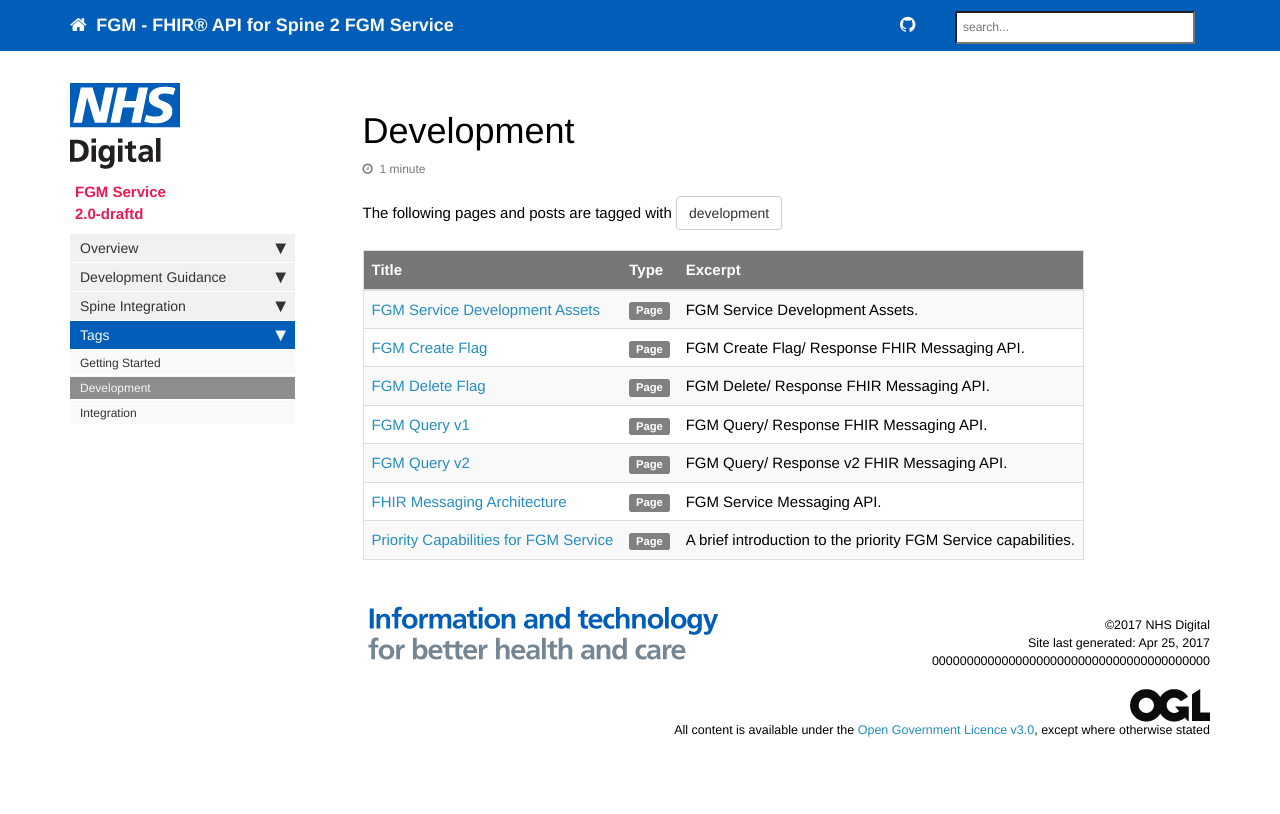
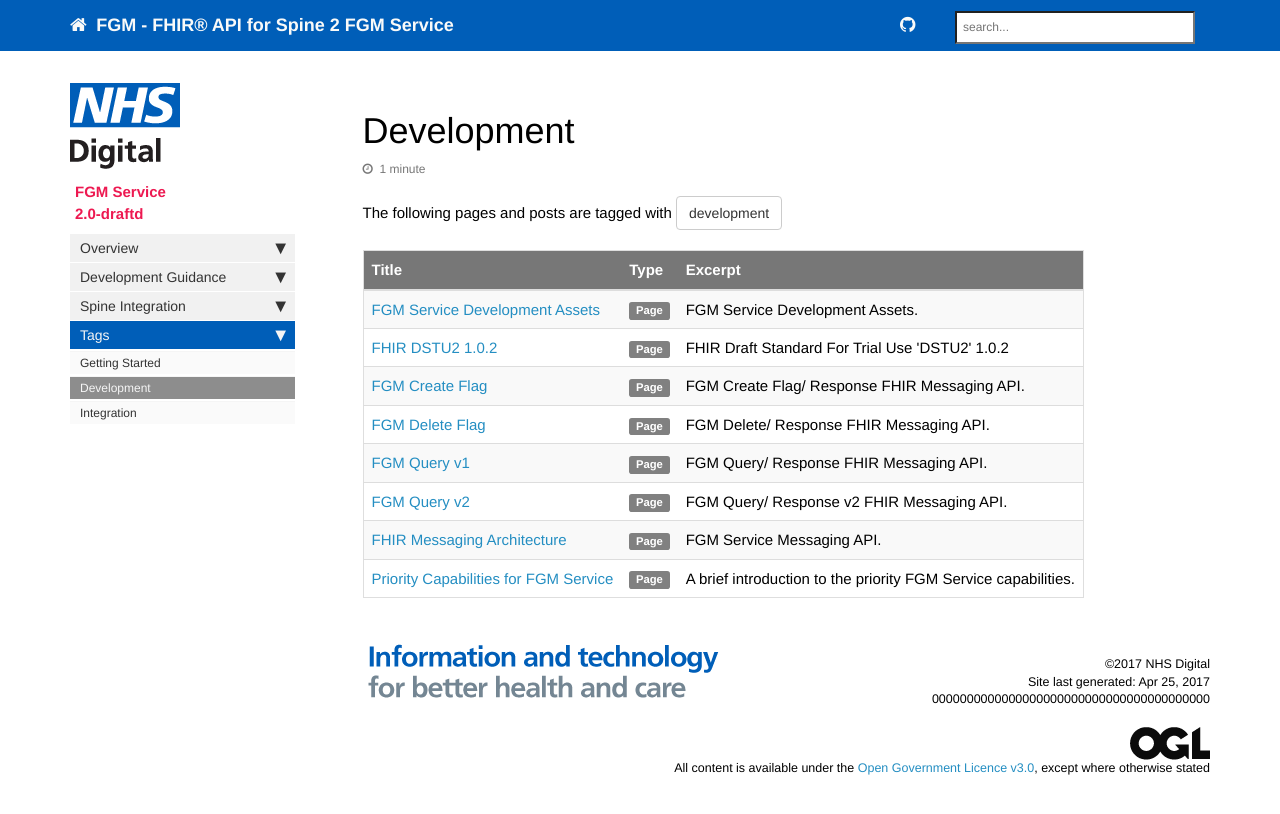
Before and after one commit to nhsconnect/fgm-risk-indication-service, a Jekyll site: the page built from pages/tags/tag_development.md, in a window 1280 px wide. Shown: the top 814 px of the page. Built offline with Jekyll 4.4.1, drawn with Linux system fonts in a browser that asks for light colours; nearby versions of some CDN libraries; comment, search, counter and statistics services are not loaded.

Commit message:
cosmetic changes

```diff
--- a/_data/sidebars/overview_sidebar.yml
+++ b/_data/sidebars/overview_sidebar.yml
@@ -18,15 +18,27 @@ entries:
     - title: Glossary
       url: /overview_glossary.html
       output: web
+
   - title: Development Guidance
     output: web
     folderitems:
     - title: Development Assets
       url: /development_deliverables.html
       output: web
-    - title: FHIR Messaging Architecture
+    - title: FHIR&reg; Messaging Architecture
       url: /development_messaging_architecture.html
       output: web
+
+      subfolders:
+      - title: FHIR&reg; API Guidance
+        output: web
+        subfolderitems:
+
+        - title: FHIR&reg; DSTU2 1.0.2
+          url: /development_dstu2.html
+          output: web
+
+
     - title: FGM Query v1
       url: /development_fgm_query_v1.html
       output: web
@@ -39,6 +51,7 @@ entries:
     - title: FGM Delete Flag
       url: /development_fgm_delete.html
       output: web
+
   - title: Spine Integration
     output: web
     folderitems:
--- /dev/null
+++ b/pages/development/development_dstu2.md
@@ -0,0 +1,14 @@
+---
+title: FHIR DSTU2 1.0.2
+keywords: development FHIR DSTU2
+tags: [development]
+sidebar: overview_sidebar
+permalink: development_dstu2.html
+summary: "FHIR Draft Standard For Trial Use 'DSTU2' 1.0.2"
+---
+
+## FHIR Draft Standard For Trial Use 'DSTU2' 1.0.2 ##
+
+The FGM FHIR Messaging specification is based on and intended to be used alongside the published [FHIR DSTU2 1.0.2] (October 2015) specification.
+
+[FHIR DSTU2 1.0.2]: http://www.hl7.org/fhir/DSTU2/index.html
```
Also changed, not shown: pages/development/development_fgm_query_v1.md (+2 -2 lines), images/fgm/FGMFHIRInteractions.png.
